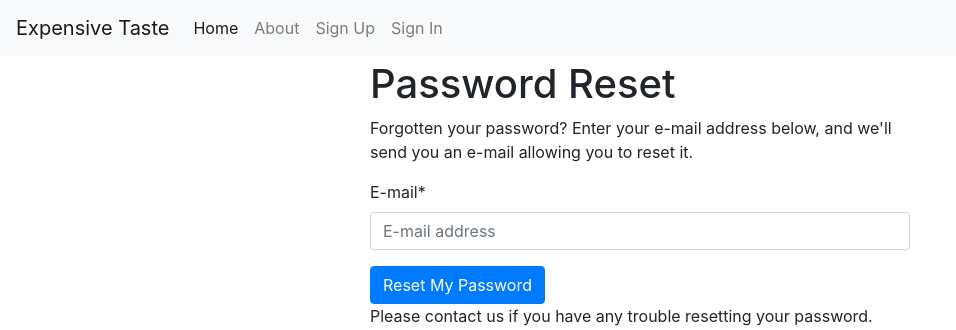
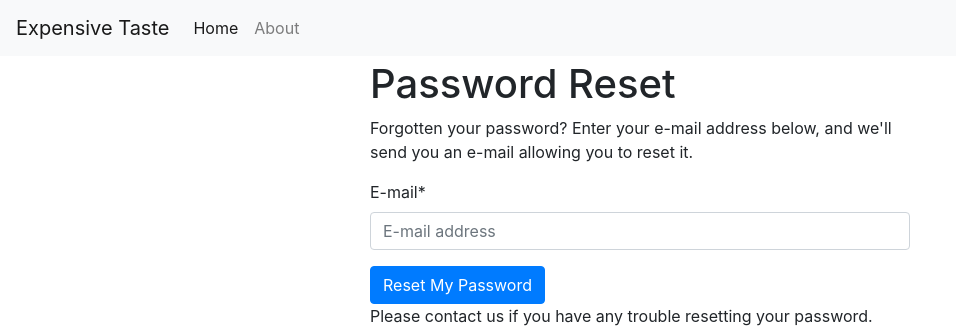
Before and after one commit to Arts-Technology-Lab/exp_taste, a Django app: page /accounts/password/reset/ in a window 1280 px wide. Shown: the top 330 px of the page, without its empty margins (0-956 px from the left). Run offline with Django 3.2, Linux system fonts and the light colour scheme; some libraries are stand-ins or nearby versions.

Commit message:
minified js

```diff
--- a/exp_taste/templates/base.html
+++ b/exp_taste/templates/base.html
@@ -27,8 +27,6 @@
     <!-- This file stores project-specific CSS -->
 
     <link href="{% static 'css/project.min.css' %}" rel="stylesheet">
-
-
     {% endblock %}
 
   </head>
@@ -63,15 +61,6 @@
               <li class="nav-item">
                 {# URL provided by django-allauth/account/urls.py #}
                 <a class="nav-link" href="{% url 'account_logout' %}">{% trans "Sign Out" %}</a>
-              </li>
-            {% else %}
-              <li class="nav-item">
-                {# URL provided by django-allauth/account/urls.py #}
-                <a id="sign-up-link" class="nav-link" href="{% url 'account_signup' %}">{% trans "Sign Up" %}</a>
-              </li>
-              <li class="nav-item">
-                {# URL provided by django-allauth/account/urls.py #}
-                <a id="log-in-link" class="nav-link" href="{% url 'account_login' %}">{% trans "Sign In" %}</a>
               </li>
             {% endif %}
           </ul>
@@ -108,14 +97,10 @@
     {% block javascript %}
 
       <!-- Vendor dependencies bundled as one file-->
-
-      <script src="{% static 'js/vendors.js' %}"></script>
-
-
+      <script src="{% static 'js/vendors.min.js' %}"></script>
 
       <!-- place project specific Javascript in this file -->
-
-      <script src="{% static 'js/project.js' %}"></script>
+      <script src="{% static 'js/project.min.js' %}"></script>
 
     {% endblock javascript %}
   </body>
```
